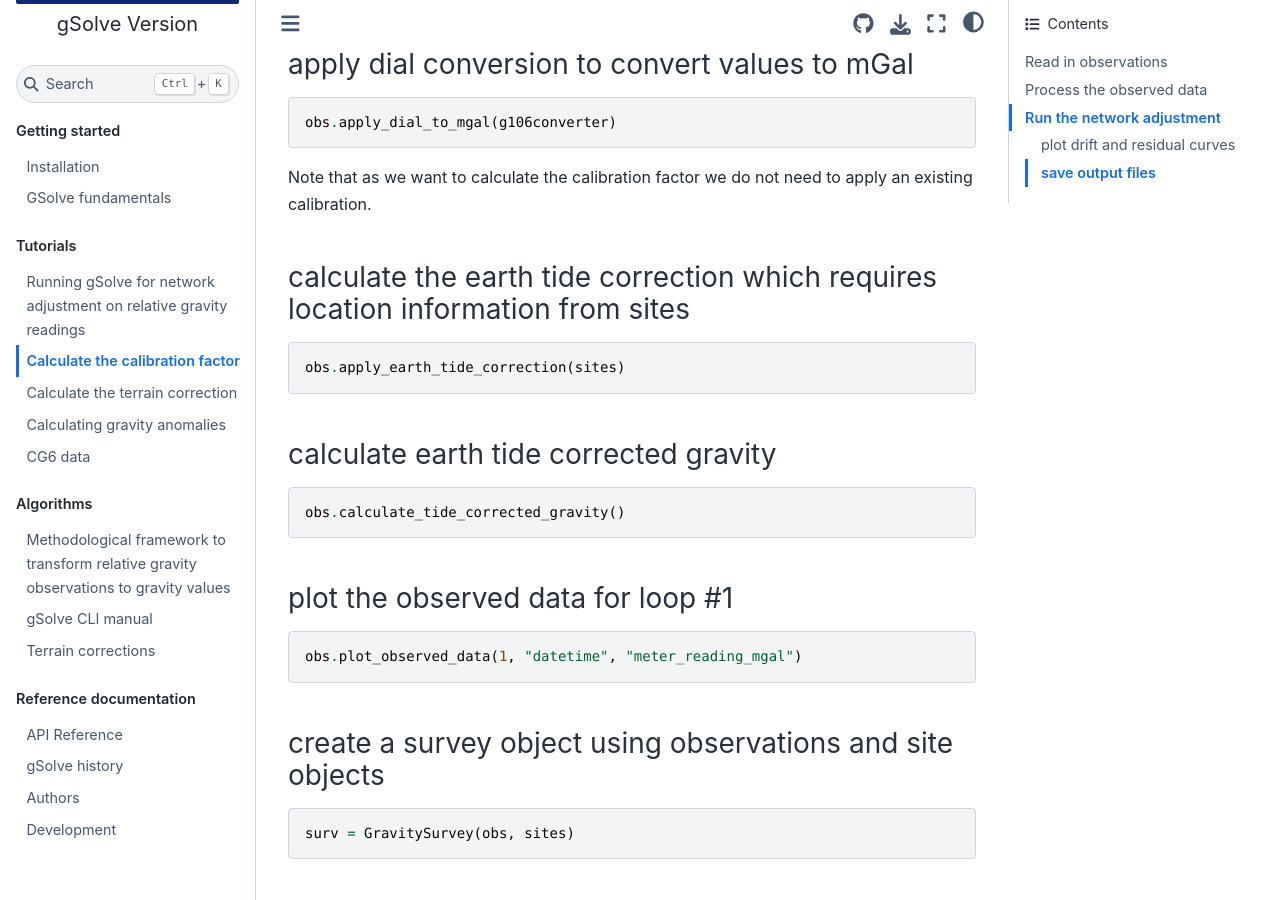
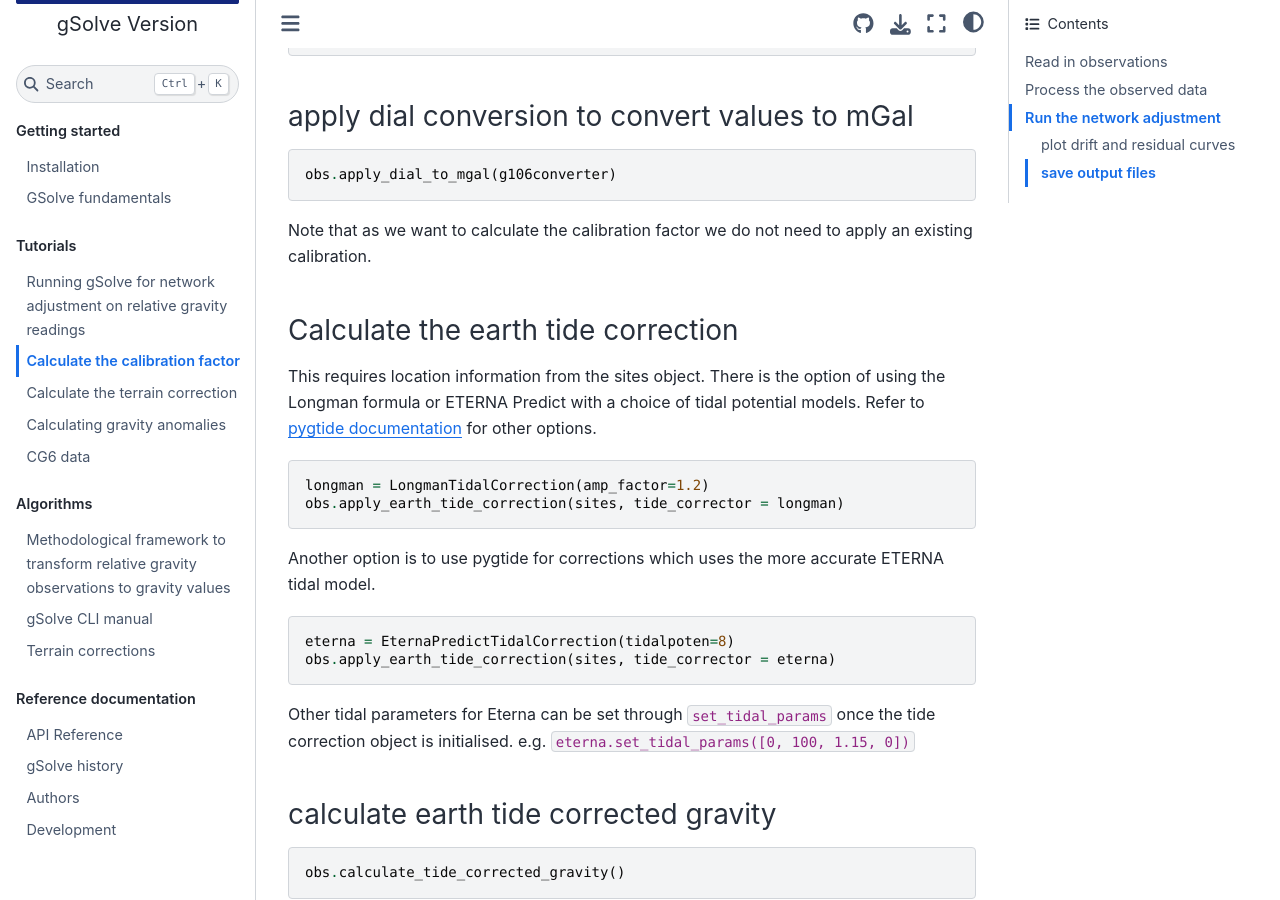
Before and after one commit to GNS-Science/gsolve, a Sphinx documentation site: the page built from docs/source/Tutorial_calculate_calibration_beta_factor.md, in a window 1280 px wide and 900 px high, scrolled down 1887 px. Built offline with Sphinx 7.4.7 and the Sphinx Book theme 1.1.4, drawn with Linux system fonts in a browser that asks for light colours; the version number could not be read and is left out; some of the changed text lies outside the part shown.

Commit message:
some doc updates

````diff
--- a/docs/source/Tutorial_calculate_calibration_beta_factor.md
+++ b/docs/source/Tutorial_calculate_calibration_beta_factor.md
@@ -18,6 +18,9 @@
     DialToMgalConverter,
     GSolveReport
 )
+
+from gsolve.tide.earth_tide import LongmanTidalCorrection
+from gsolve.tide.earth_tide import EternaPredictTidalCorrection
 ```
 
 Set up the directory and files required.  We need a calibration survey dataset (in excel format here), the G meter dial correction table and the reference stations list.
@@ -76,11 +79,24 @@
 
 Note that as we want to calculate the calibration factor we do not need to apply an existing calibration.
 
-### calculate the earth tide correction which requires location information from sites
+### Calculate the earth tide correction
+
+This requires location information from the sites object.  There is the option of using the Longman formula or ETERNA Predict with a choice of tidal potential models.
+Refer to [pygtide documentation](https://github.com/hydrogeoscience/pygtide) for other options.
 
 ```python
-obs.apply_earth_tide_correction(sites)
+longman = LongmanTidalCorrection(amp_factor=1.2)
+obs.apply_earth_tide_correction(sites, tide_corrector = longman)
 ```
+
+Another option is to use pygtide for corrections which uses the more accurate ETERNA tidal model.
+
+```python
+eterna = EternaPredictTidalCorrection(tidalpoten=8)
+obs.apply_earth_tide_correction(sites, tide_corrector = eterna)
+```
+
+Other tidal parameters for Eterna can be set through ```set_tidal_params``` once the tide correction object is initialised. e.g. ```eterna.set_tidal_params([0, 100, 1.15, 0])```
 
 ### calculate earth tide corrected gravity
 
````
Also changed, not shown: docs/source/fundamentals.md (+1 -1 lines), 1 other file.
